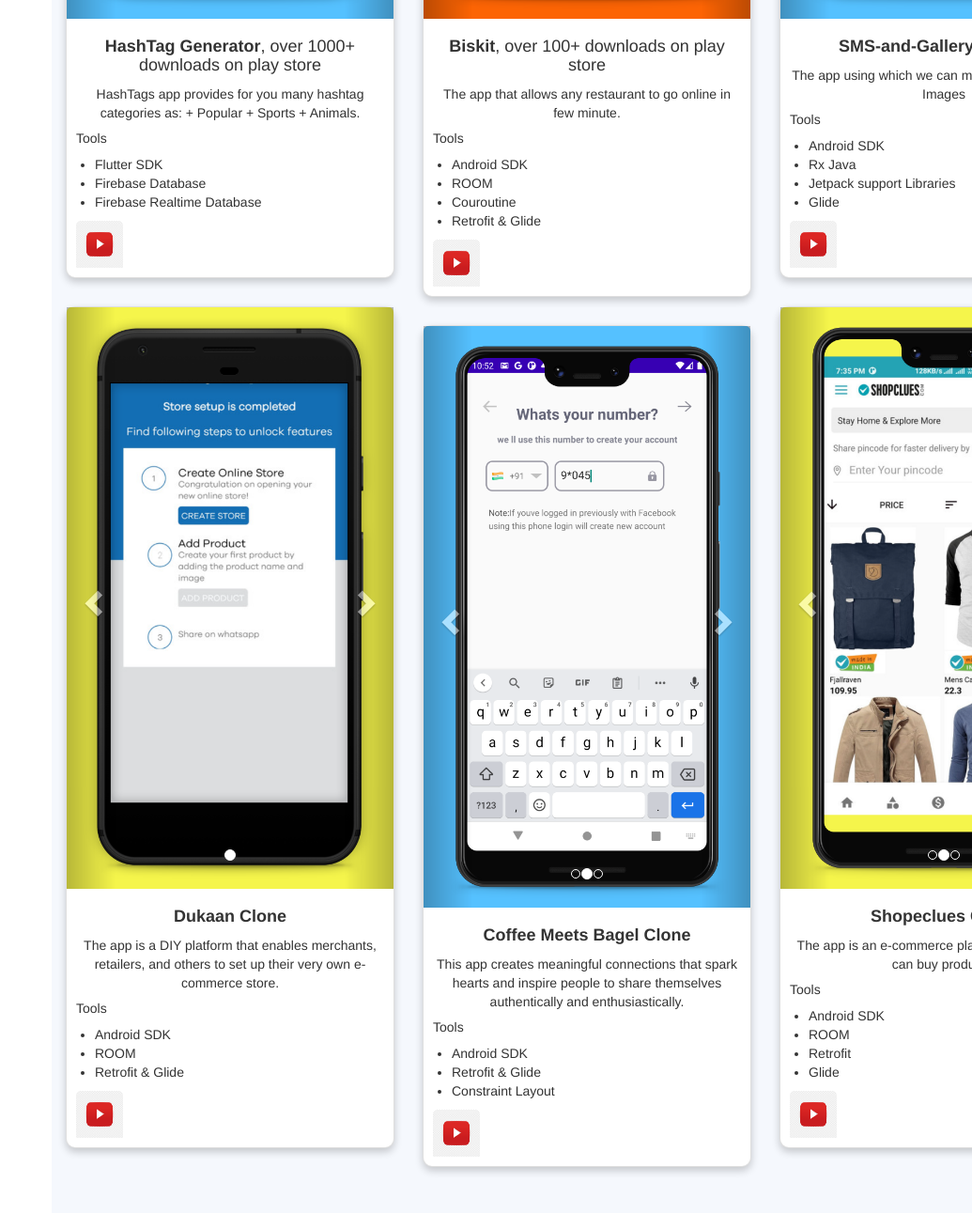
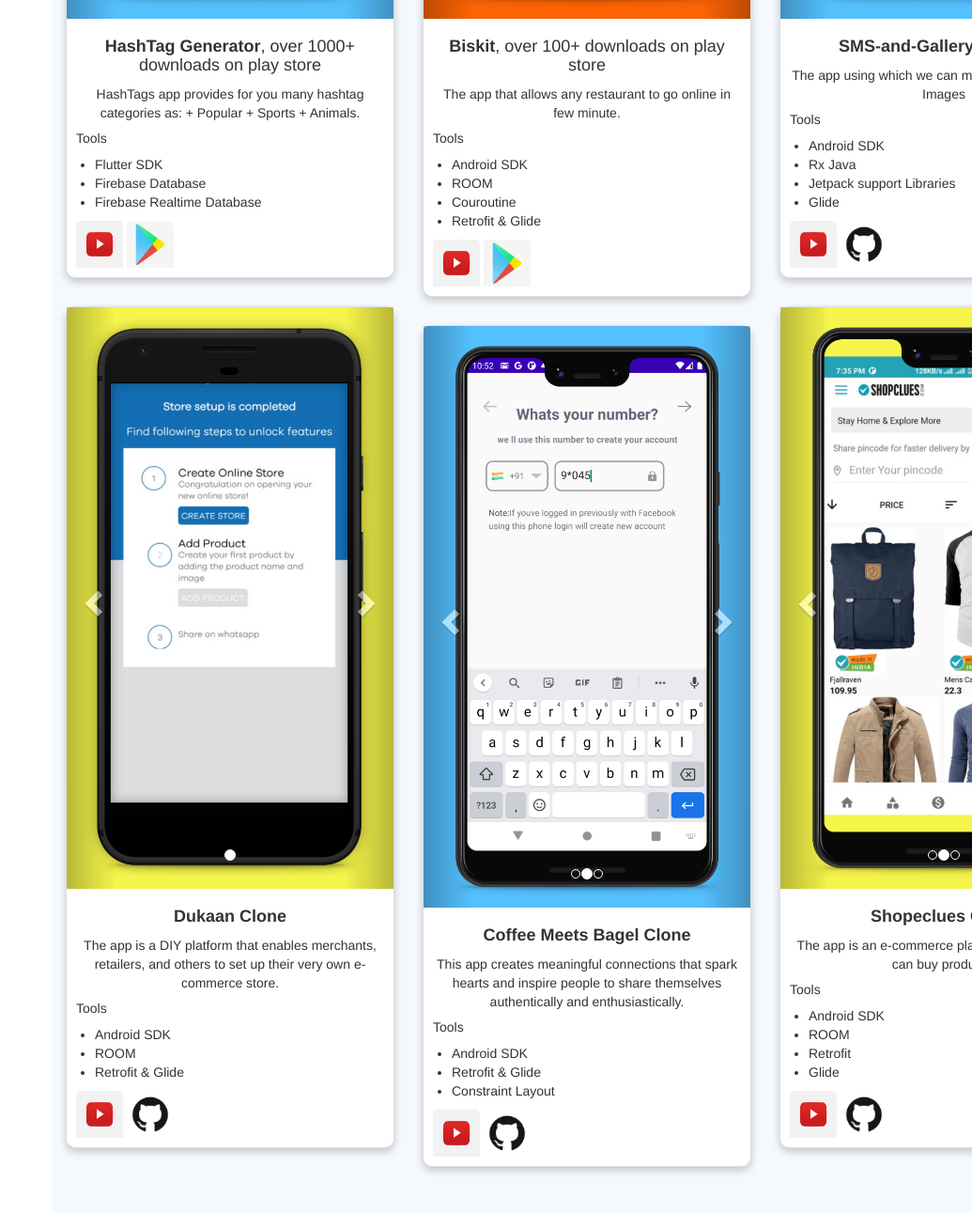
Before and after one commit to happysiddharth/portfolio, a plain HTML site: page index.html in a window 1280 px wide. Shown: the part 3865-5156 px from the top of the page at 94% size, without its empty margins (245-1280 px from the left). Drawn offline with nearby package versions, Linux system fonts and the light colour scheme; files whose address does not match are found by name.

Commit message:
play store link added

```diff
--- a/index.html
+++ b/index.html
@@ -399,12 +399,14 @@
                     <li>Firebase Realtime Database</li>
                   </ul>
                   <a href="https://youtu.be/v-cMON_JljM" target="_blank"><img  src="assets/img/youtube.png" style="height: 50px;width:50px;"/></a>
-              </div>
+               <a href="https://play.google.com/store/apps/details?id=com.siddharthkaushik1999.hashtagsgenerator" target="_blank"><img  src="assets/img/paly.png" style="height: 50px;width:50px;"/></a>
+
+                </div>
             </div>
           </div>
           <div class="col-lg-4 col-md-6 portfolio-item filter-app">
             <div class="card">
-              <a target="_BLANK" href="https://github.com/happysiddharth/Dukaan" title="More Details">
+              <a target="_BLANK" href="https://play.google.com/store/apps/details?id=com.nutnbolt.biskit" title="More Details">
                 <div class="">
                   <div id="myCarousel1" class="carousel slide" data-ride="carousel">
                     <!-- Indicators -->
@@ -457,7 +459,9 @@
                     <li>Retrofit & Glide</li>
                   </ul>
                   <a href="https://youtu.be/sWwUQuF2h58" target="_blank"><img  src="assets/img/youtube.png" style="height: 50px;width:50px;"/></a>
-              </div>
+                     <a href="https://play.google.com/store/apps/details?id=com.nutnbolt.biskit" target="_blank"><img  src="assets/img/paly.png" style="height: 50px;width:50px;"/></a>
+
+                </div>
             </div>
         </div>
 
@@ -515,6 +519,8 @@
                   <li>Glide</li>
                 </ul>
                 <a href="https://www.youtube.com/watch?v=DxaWGqt7fh4&ab_channel=SiddharthKaushik" target="_blank"><img  src="assets/img/youtube.png" style="height: 50px;width:50px;"/></a>
+                <a href="https://github.com/happysiddharth/SMS-and-Gallery-Manager" target="_blank"><img  src="assets/img/github.png" style="height: 50px;width:50px;"/></a>
+
             </div>
           </div>
       </div>
@@ -565,7 +571,9 @@
                       <li>Retrofit & Glide</li>
                     </ul>
                     <a href="https://www.youtube.com/watch?v=UYJSWdLzAZg&ab_channel=SiddharthKaushik" target="_blank"><img  src="assets/img/youtube.png" style="height: 50px;width:50px;"/></a>
-                </div>
+                    <a href="https://github.com/happysiddharth/Dukaan" target="_blank"><img  src="assets/img/github.png" style="height: 50px;width:50px;"/></a>
+
+                  </div>
               </div>
           </div>
 
@@ -626,7 +634,9 @@
                     <li>Glide</li>
                   </ul>
                   <a href="https://www.youtube.com/watch?v=RN_8dHjSnuo&ab_channel=SiddharthKaushik" target="_blank"><img  src="assets/img/youtube.png" style="height: 50px;width:50px;"/></a>
-              </div>
+                  <a href="https://github.com/happysiddharth/shopclues-clone" target="_blank"><img  src="assets/img/github.png" style="height: 50px;width:50px;"/></a>
+
+                </div>
             </div>
 
           </div>
@@ -683,7 +693,9 @@
 
                   </ul>
                   <a href="https://youtu.be/t3OEZelXJb0" target="_blank"><img  src="assets/img/youtube.png" style="height: 50px;width:50px;"/></a>
-              </div>
+                  <a href="https://github.com/happysiddharth/coffee-meets-bagel" target="_blank"><img  src="assets/img/github.png" style="height: 50px;width:50px;"/></a>
+
+                </div>
             </div>
 
 
```
Also changed, not shown: assets/img/github.png (added), assets/img/paly.png (added).
